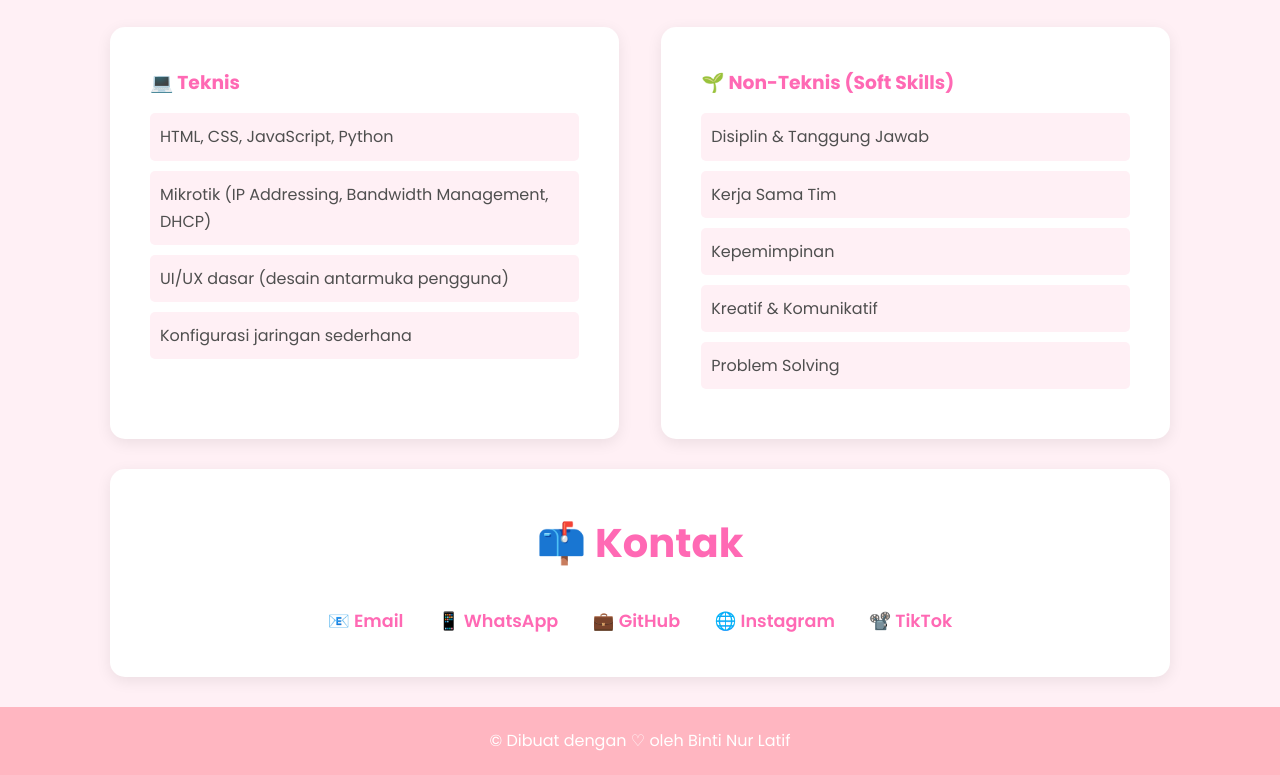
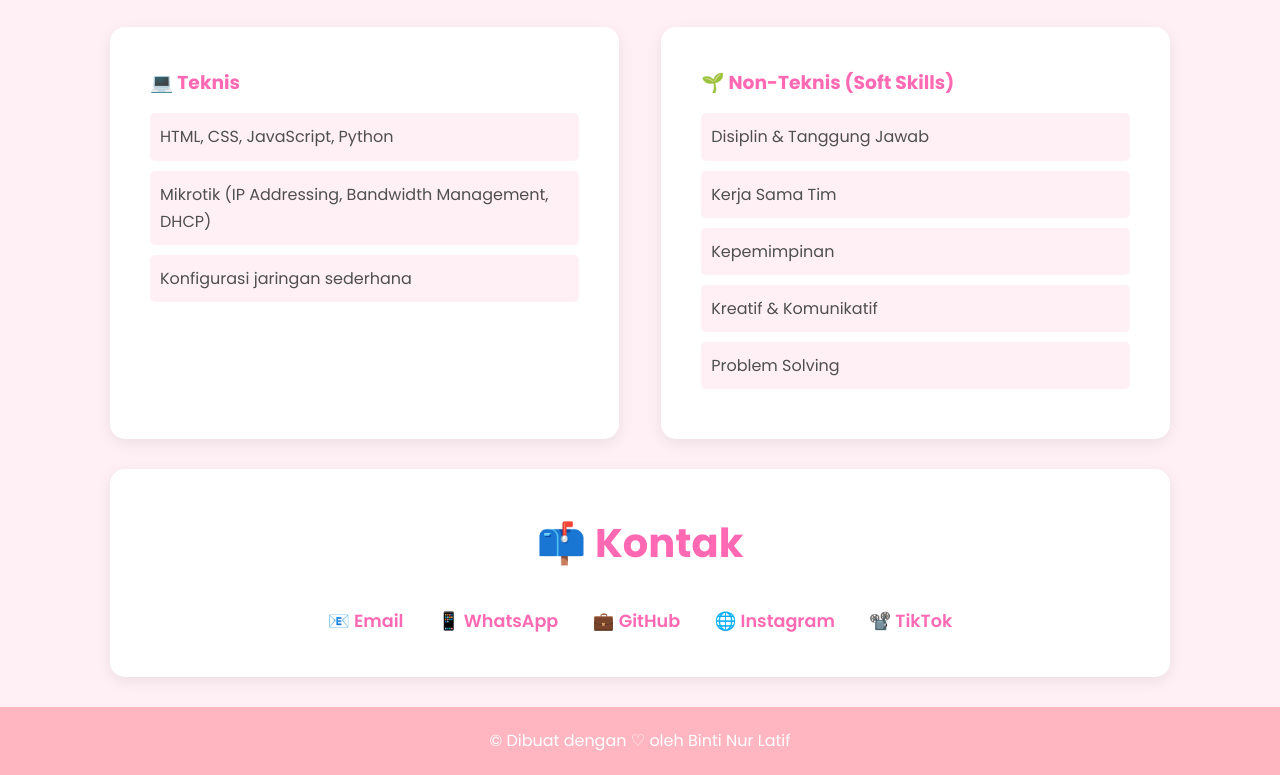
Before and after one commit to bintiatippp0/atipp0, a plain HTML site: page index.html in a window 1280 px wide. Shown: the part 1944-2719 px from the top of the page. Drawn offline with Linux system fonts and the light colour scheme.

Commit message:
Update index.html

```diff
--- a/index.html
+++ b/index.html
@@ -109,7 +109,6 @@
                     <ul>
                         <li>HTML, CSS, JavaScript, Python</li>
                         <li>Mikrotik (IP Addressing, Bandwidth Management, DHCP)</li>
-                        <li>UI/UX dasar (desain antarmuka pengguna)</li>
                         <li>Konfigurasi jaringan sederhana</li>
                     </ul>
                 </div>
```
